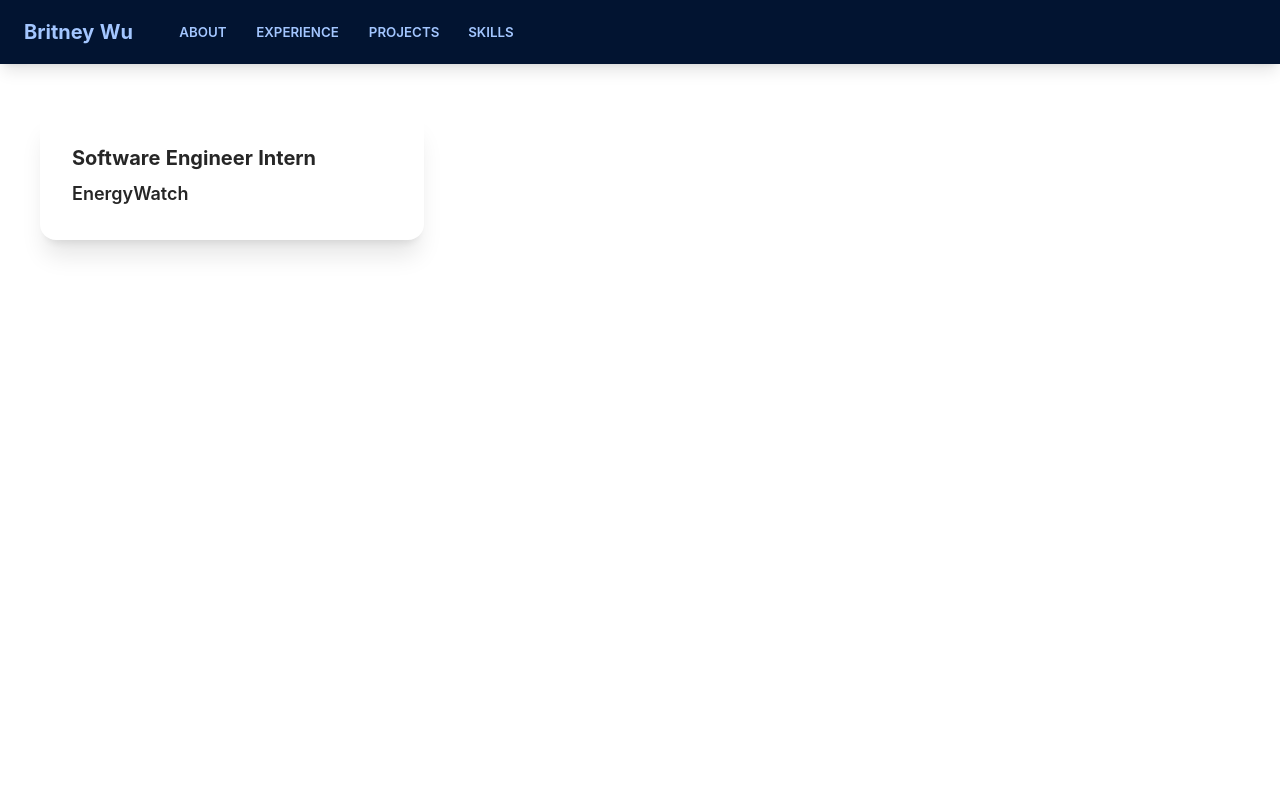
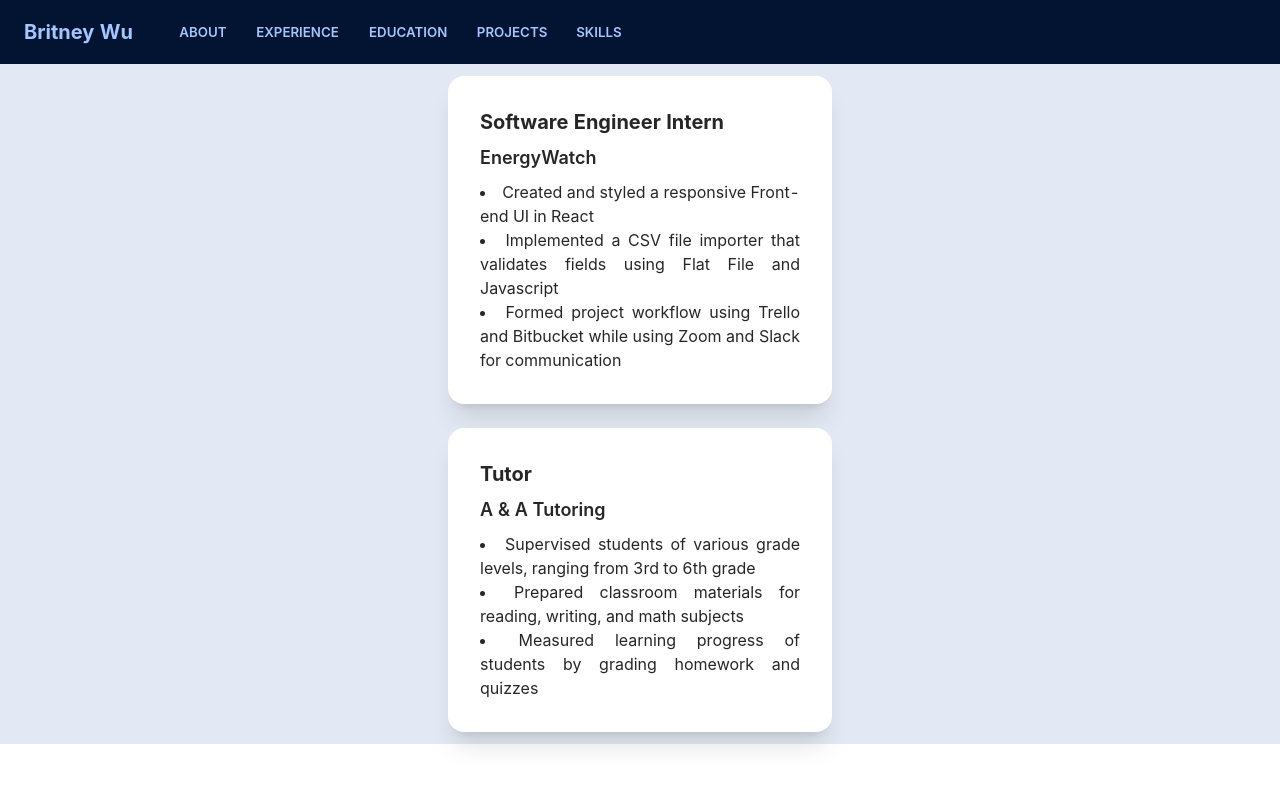
Before and after one commit to bw0123/portfolio-v2, a React (Create React App) app: page / in a window 1280 px wide. Both pictures are taken after a click on the link "EXPERIENCE". Shown: the top 786 px of the page. Built offline with nearby package versions, Linux system fonts and the light colour scheme.

Commit message:
added education section

```diff
--- a/src/components/About.jsx
+++ b/src/components/About.jsx
@@ -5,8 +5,8 @@ function About() {
         <div class='pt-10'>
             <p className='text-lg p-10'>
             I am currently looking for internships in the field of Web Development or Software Engineering. Becoming a Full-Stack Developer is my goal because I enjoy the creative process of planning the layout of websites and using code to make it functional. I look forward to learning frameworks, technologies, and improving my current skillset. In the process of this search, I am pursuing a Bachelors of Science degree in Computer Science at John Jay College.            </p>
-            <div className='flex justify-center p-10'>
-                <div className='pr-2'>
+            <div className='flex justify-center p-10 gap-x-2'>
+                <div>
                     <button class="btn btn-xs sm:btn-sm md:btn-md lg:btn-lg">LinkedIn</button>
                 </div>
                 <div>
--- /dev/null
+++ b/src/components/Education.jsx
@@ -0,0 +1,9 @@
+import React from 'react'
+
+function Experience() {
+    return(
+        <div className='bg-base-300 flex justify-center '>
+
+        </div>
+    )
+}export default Experience
--- a/src/components/Skills.jsx
+++ b/src/components/Skills.jsx
@@ -1,27 +1,11 @@
 import React from 'react'
-import { Layout } from 'antd'
-
-const { Content } = Layout;
 
 function Skills() {
-    const contentStyles = {
-        padding: '0 50px',
-        marginTop: 64,
-    }
+    return(
+        <div className='p-10 text-lg font-bold'>
+            <p>Skills/Technologies</p>
 
-    const divStyles = {
-        padding: 50,
-        height: 1000,
-    }
-
-    return(
-        <Layout>
-            <Content style={contentStyles}>
-                <div style={divStyles}>
-                    <h1 className='text-lg'>Technologies/Tools</h1>
-                </div>
-            </Content>
-        </Layout>
+        </div>
     )
 }
 
--- a/src/components/SwitchSection.jsx
+++ b/src/components/SwitchSection.jsx
@@ -1,6 +1,7 @@
 import React, { useState } from 'react'
 import About from './About'
 import WorkExperience from './WorkExperience'
+import Education from './Education'
 import Projects from './Projects'
 import Skills from './Skills'
 
@@ -15,17 +16,21 @@ function SwitchSection() {
         setCurrent(1);
     }
 
-    const projectsSelected = () => {
+    const educationSelected = () => {
         setCurrent(2);
     }
 
+    const projectsSelected = () => {
+        setCurrent(3);
+    }
+
     const skillsSelected = () => {
-        setCurrent(3);
+        setCurrent(4);
     }
 
     return(
         <div>
-            <div class="navbar mb-2 shadow-lg bg-neutral text-neutral-content text-xl">
+            <div class="navbar shadow-lg bg-neutral text-neutral-content text-xl">
                 <div class="flex-none px-2 mx-2">
                     <span class="font-bold">
                         Britney Wu
@@ -39,6 +44,9 @@ function SwitchSection() {
                         <a class="btn btn-ghost btn-sm rounded-btn" onClick={() => experienceSelected()}>
                             Experience
                         </a>
+                        <a class="btn btn-ghost btn-sm rounded-btn" onClick={() => educationSelected()}>
+                            Education
+                        </a>
                         <a class="btn btn-ghost btn-sm rounded-btn" onClick={() => projectsSelected()}>
                             Projects
                         </a>
@@ -50,29 +58,11 @@ function SwitchSection() {
             </div>
             {current === 0 && <About />}
             {current === 1 && <WorkExperience />}
-            {current === 2 && <Projects />}
-            {current === 3 && <Skills />}
+            {current === 2 && <Education />}
+            {current === 3 && <Projects />}
+            {current === 4 && <Skills />}
         </div>
     )
 }
 
 export default SwitchSection
-
- {/*
-            <Header style={headerStyles}>
-                <Layout>
-                    <Menu theme='dark' mode='horizontal' defaultSelectedKeys={['1']}>
-                        <Menu.Item key='1' onClick={() => aboutSelected()}>
-                            About
-                        </Menu.Item>
-                        <Menu.Item onClick={() => experienceSelected()}>
-                            Work Experience
-                        </Menu.Item>
-                        <Menu.Item onClick={() => projectsSelected()}>
-                            Projects
-                        </Menu.Item>
-                        <Menu.Item onClick={() => skillsSelected()}>Skills</Menu.Item>
-                    </Menu>
-                </Layout>
-            </Header>
-    */}
--- a/src/components/WorkExperience.jsx
+++ b/src/components/WorkExperience.jsx
@@ -2,13 +2,35 @@ import React from 'react'
 
 function WorkExperience() {
     return(
-        <div className='p-10'>
+        <div className='bg-base-300 flex justify-center '>
+            <div class='flex-col'>
+                <div className='p-3'>
                     <div class="card w-96 bg-base-100 shadow-xl">
-                        <div class="card-body text-lg">
-                            <h2 class="card-title font-bold">Software Engineer Intern</h2>
-                                <h3 class="font-semibold">EnergyWatch</h3>
+                        <div class="card-body">
+                            <p class="card-title font-bold text-xl">Software Engineer Intern</p>
+                                <p class="font-semibold text-lg">EnergyWatch</p>
+                                    <ul class="list-disc list-inside text-base text-justify">
+                                        <li>Created and styled a responsive Front-end UI in React</li>
+                                        <li>Implemented a CSV file importer that validates fields using Flat File and Javascript</li>
+                                        <li>Formed project workflow using Trello and Bitbucket while using Zoom and Slack for communication</li>
+                                    </ul>
                         </div>
                     </div>
+                </div>
+                <div className='p-3'>
+                    <div class="card w-96 bg-base-100 shadow-xl">
+                        <div class="card-body">
+                            <p class="card-title font-bold text-xl">Tutor</p>
+                                <p class="font-semibold text-lg">A & A Tutoring</p>
+                                    <ul class="list-disc list-inside text-base text-justify">
+                                        <li>Supervised students of various grade levels, ranging from 3rd to 6th grade</li>
+                                        <li>Prepared classroom materials for reading, writing, and math subjects</li>
+                                        <li>Measured learning progress of students by grading homework and quizzes</li>
+                                    </ul>
+                        </div>
+                    </div>
+                </div>
+            </div>
         </div>
     )
 }
```
